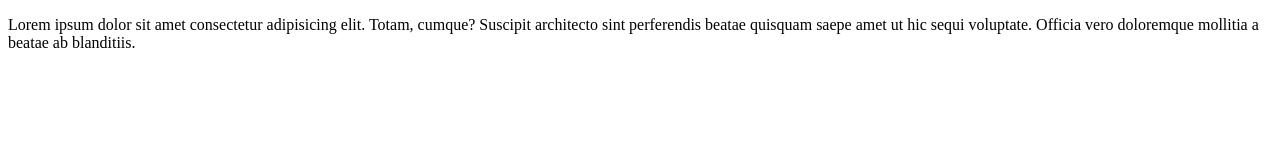
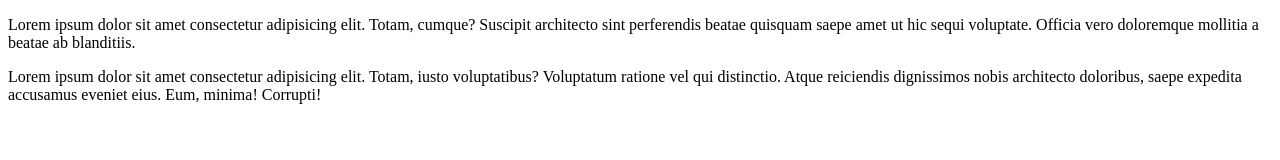
Before and after one commit to NavodContrath/git-test, a plain HTML site: page index.html in a window 1280 px wide. Drawn offline with Linux system fonts and the light colour scheme.

Commit message:
add section with a lorem

```diff
--- a/index.html
+++ b/index.html
@@ -7,5 +7,10 @@
 </head>
 <body>
     <p>Lorem ipsum dolor sit amet consectetur adipisicing elit. Totam, cumque? Suscipit architecto sint perferendis beatae quisquam saepe amet ut hic sequi voluptate. Officia vero doloremque mollitia a beatae ab blanditiis.</p>
+    <section>
+        <div>
+            <p>Lorem ipsum dolor sit amet consectetur adipisicing elit. Totam, iusto voluptatibus? Voluptatum ratione vel qui distinctio. Atque reiciendis dignissimos nobis architecto doloribus, saepe expedita accusamus eveniet eius. Eum, minima! Corrupti!</p>
+        </div>
+    </section>
 </body>
 </html>
```
